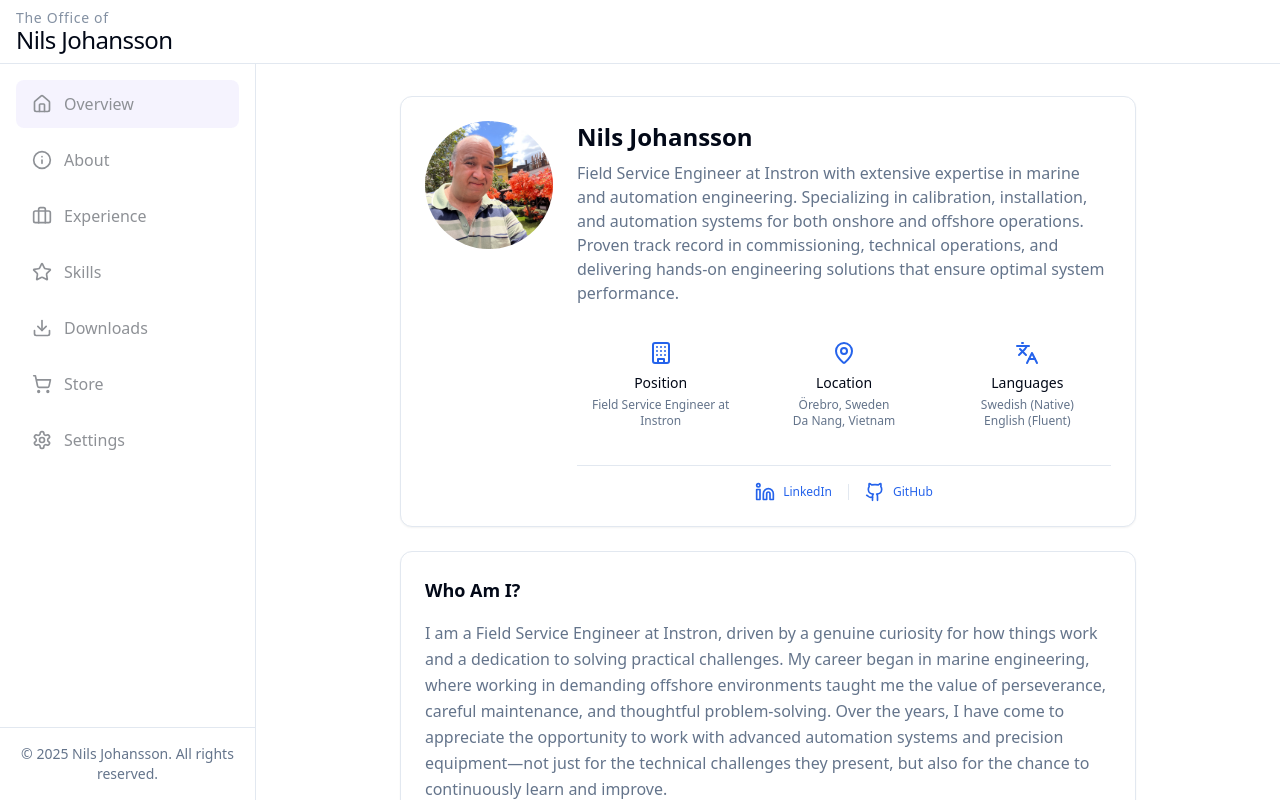
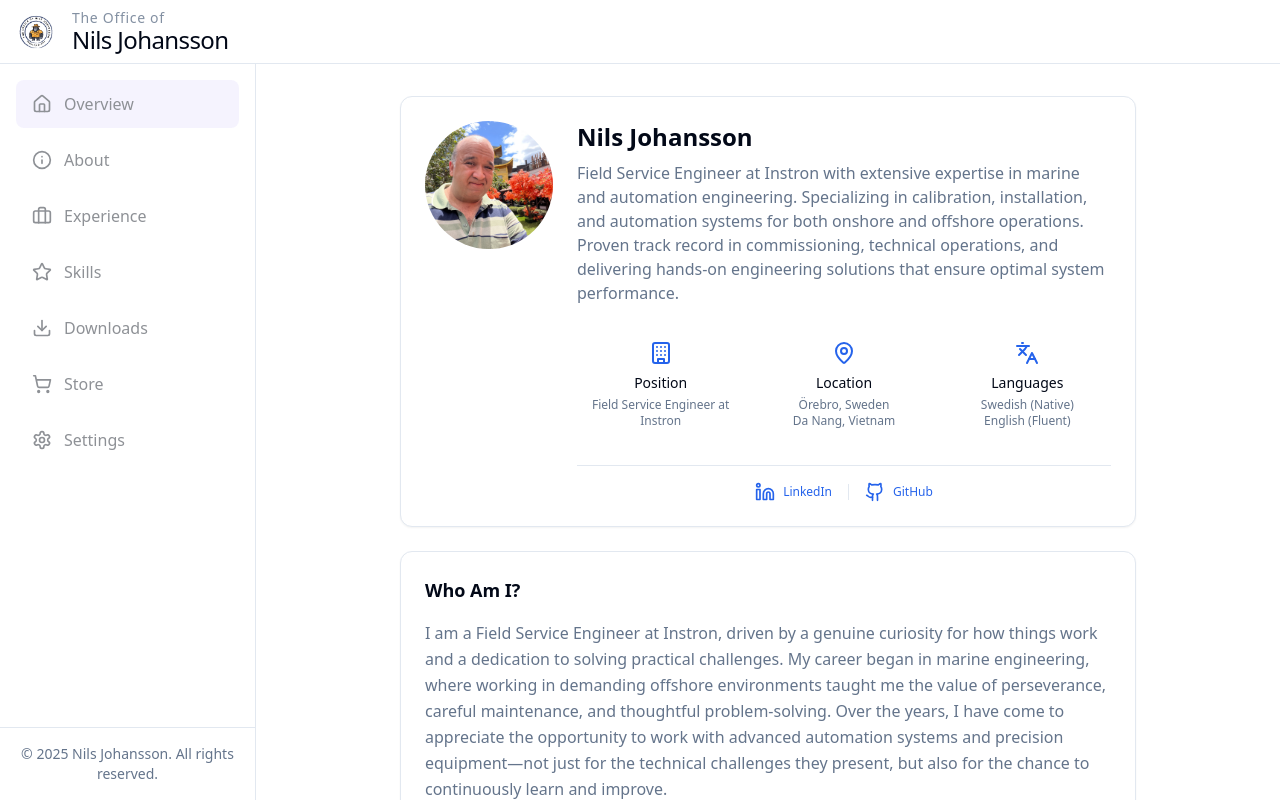
Before and after one commit to nj22az/blog, a React (Vite) app: page / in a window 1280 px wide. Shown: the top 800 px of the page. Built offline with nearby package versions, Linux system fonts and the light colour scheme.

Commit message:
Add gorilla logo back to header with zoom effect

```diff
--- a/src/components/Header.tsx
+++ b/src/components/Header.tsx
@@ -1,5 +1,6 @@
 import { Menu } from "lucide-react";
 import { DropdownMenu, DropdownMenuTrigger } from "@/components/ui/dropdown-menu";
+import logo from "../assets/images/logo.png";
 
 const Header = () => {
   const toggleMobileMenu = () => {
@@ -18,6 +19,14 @@ const Header = () => {
           >
             <Menu className="h-5 w-5 text-foreground" />
           </button>
+          <div className="flex items-center gap-4">
+            <div className="w-10 h-10 rounded-full overflow-hidden transition-transform duration-300 hover:scale-[2.5] hover:z-50 cursor-pointer">
+              <img
+                src={logo}
+                alt="The Office of Nils Johansson Logo"
+                className="w-full h-full object-contain"
+              />
+            </div>
             <div className="flex flex-col items-start">
               <span className="text-sm font-light tracking-wider text-muted-foreground/80">
                 The Office of
@@ -25,6 +34,7 @@ const Header = () => {
               <h1 className="text-xl font-medium tracking-tight text-foreground -mt-1 sm:text-2xl">
                 Nils Johansson
               </h1>
+            </div>
           </div>
         </div>
         <div className="flex items-center gap-2 sm:gap-4">
```
Lines whose indentation alone changed are shown as unchanged.
